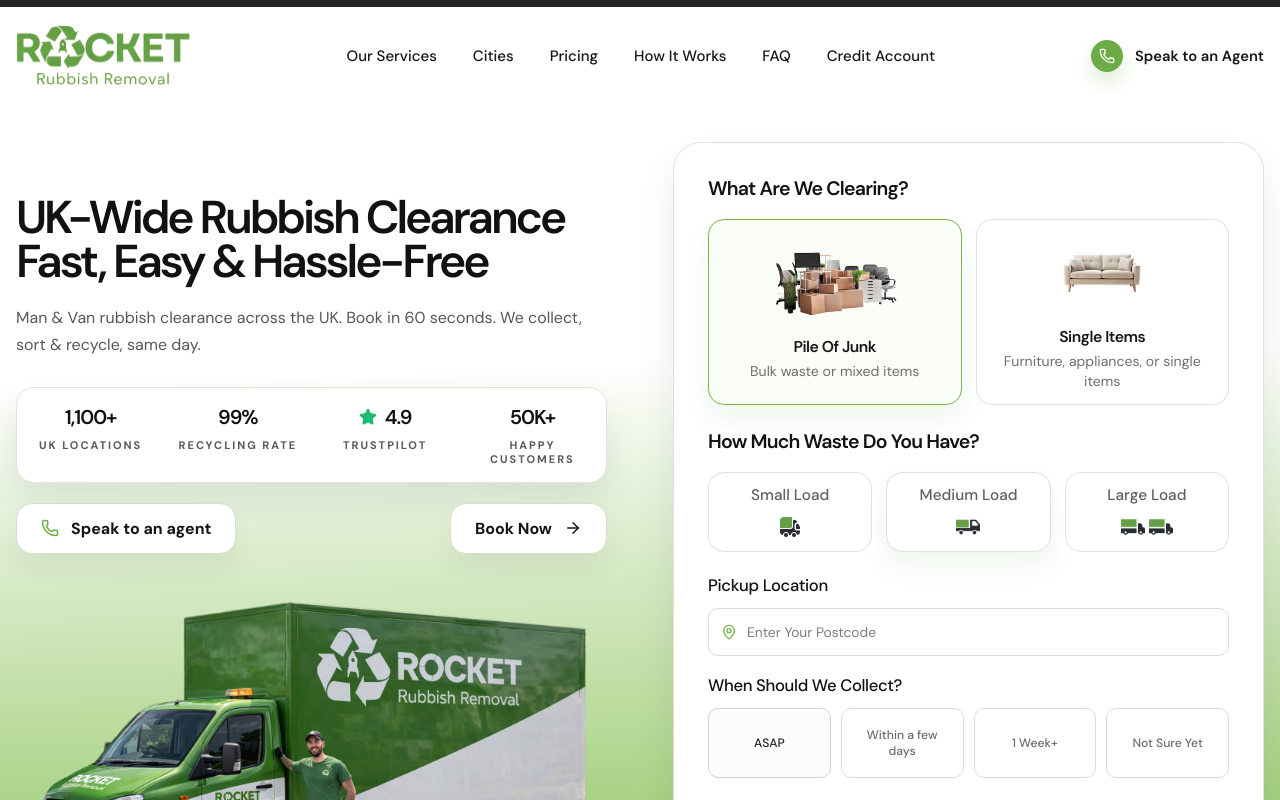
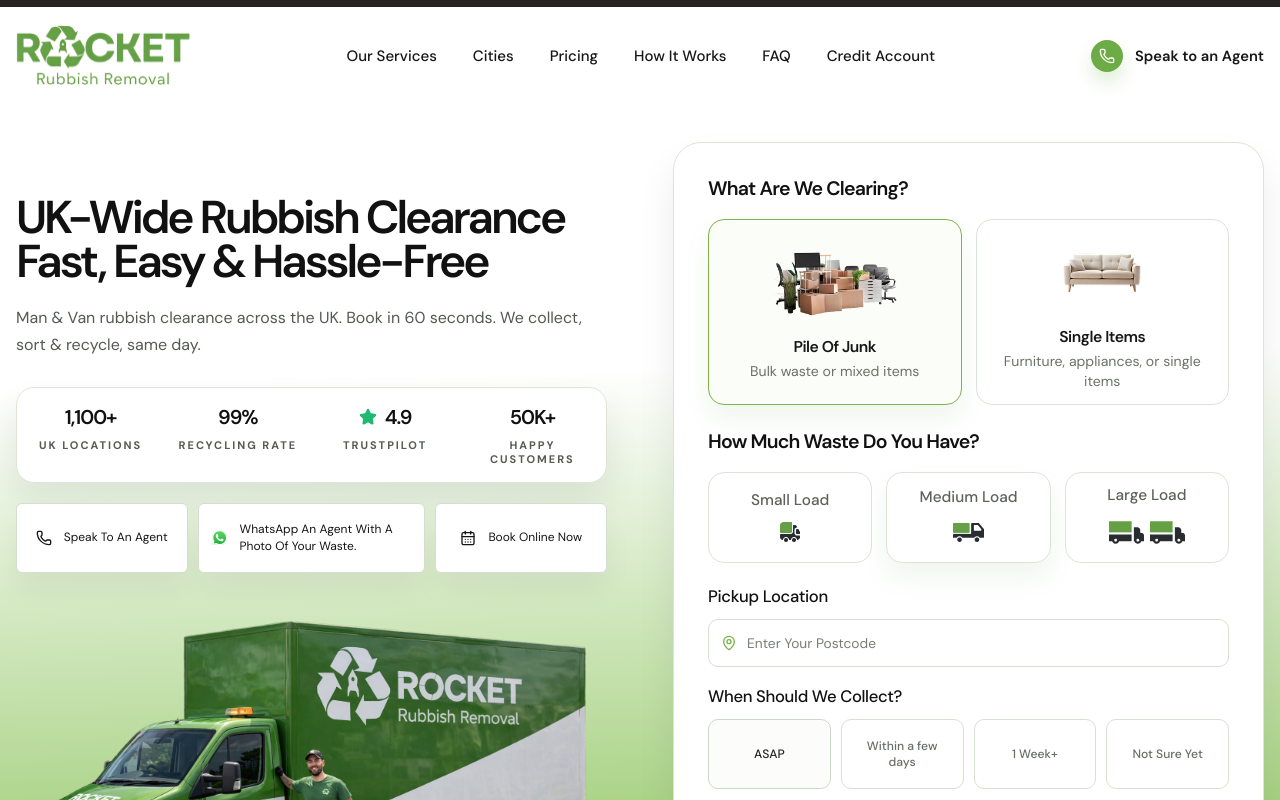
Before and after one commit to rajat-singh1998/Rocket, a React (Vite) app: page / in a window 1280 px wide. Shown: the top 800 px of the page. Built offline with nearby package versions, Linux system fonts and the light colour scheme.

Commit message:
latest commit

```diff
--- a/src/pages/public/HomePage.css
+++ b/src/pages/public/HomePage.css
@@ -86,14 +86,55 @@
 
 .home-hero__actions {
   display: flex;
-  flex-wrap: wrap;
-  gap: 12px;
+  flex-wrap: nowrap;
+  align-items: center;
+  gap: 10px;
   margin-top: 20px;
-  justify-content: space-between;
 }
 
 .home-hero__action-link {
-  width: auto;
+  min-height: 42px;
+  border-radius: 4px;
+  padding: 10px 16px;
+  font-size: 13px;
+  font-weight: 500;
+  line-height: 1.35;
+  box-shadow: none;
+}
+
+.home-hero__action-link span {
+  display: inline-block;
+}
+
+.home-hero__action-link--whatsapp {
+  min-width: 184px;
+  padding-inline: 18px;
+}
+
+.home-hero__action-link--dark {
+  border-color: #1f1f1f;
+  background: #1f1f1f;
+  color: #ffffff;
+}
+
+.home-hero__action-icon,
+.home-hero__action-whatsapp-icon {
+  flex-shrink: 0;
+}
+
+.home-hero__action-whatsapp-icon {
+  width: 16px;
+  height: 16px;
+}
+
+.home-hero__action-link:hover {
+  border-color: #111111;
+  background: #111111;
+  color: #ffffff;
+}
+
+.home-hero__action-link:hover .home-hero__action-icon {
+  color: #ffffff;
 }
 
 .banner_image {
@@ -197,7 +238,23 @@
   line-height: 1.45;
   text-align: center;
 }
-
+.home-feature-card:hover , .home-step-card:hover {
+    background: #68A048;
+}
+.home-feature-card:hover h3 , .home-feature-card:hover p , .home-step-card:hover * {
+    color: #fff;
+}
+.home-hero__actions a {
+    flex-basis: 30%;
+    max-width: 30%;
+    min-height: 70px;
+}
+.home-step-card:hover .home-step-card__icon-image{
+  filter: brightness(4.5);
+}
+.home-hero__actions > a:nth-child(2) {flex-basis: 40%;max-width: 40%;
+padding: 0px 13px;
+}
 .home-quote-form__load-grid {
   display: grid;
   grid-template-columns: repeat(3, minmax(0, 1fr));
@@ -243,11 +300,12 @@
 
 .home-load-card__truck--medium {
   width: 92px;
-  height: 31px;
+  height: 31px !important;
 }
 
 .home-load-card__truck--large {
   width: 122px;
+  height: 35px !important;
 }
 
 .home-quote-form__details {
@@ -360,7 +418,7 @@
   display: flex;
   width: max-content;
   animation: homeTickerScroll 28s linear infinite;
-  padding: 10px 24px;
+  padding: 16px 24px;
 }
 
 .home-ticker__item {
@@ -380,6 +438,8 @@
 .home-ticker__icon {
   color: #78b33f;
   flex-shrink: 0;
+      width: 20px;
+    height: 20px;
 }
 
 .home-services,
@@ -989,7 +1049,7 @@
 }
 
 .home-coverage__locations-title {
-  margin: 18px 0 0;
+  margin: 32px 0 20px;
   color: rgba(133, 201, 67, 0.9);
   font-size: 0.78rem;
   font-weight: 700;
@@ -1174,7 +1234,7 @@
 
 .home-pricing-card__list {
   display: grid;
-  gap: 12px;
+  gap: 3px;
   margin: 28px 0 0;
   padding: 0;
   list-style: none;
@@ -1182,7 +1242,7 @@
 
 .home-pricing-card__list-item {
   display: flex;
-  align-items: flex-start;
+  align-items: center;
   gap: 12px;
   font-size: 1rem;
   line-height: 1.75;
@@ -1193,12 +1253,15 @@
     align-items: center;
     gap: 12px;
     margin-top: 18px;
-  border-radius: 999px;
+    border-radius: 10px;
     background: var(--color-brand);
     color: #ffffff;
-  padding: 14px 24px;
+    padding: 16px 24px;
     font-size: 1rem;
     font-weight: 700;
+    width: 100%;
+    text-align: center;
+    justify-content: center;
 }
 
 .home-pricing-card__button--featured {
--- a/src/pages/public/HomePage.jsx
+++ b/src/pages/public/HomePage.jsx
@@ -349,12 +349,16 @@ export default function HomePage() {
 
               <div className="home-hero__actions">
                 <a href={bookingLinks.phone} className="outline-button home-hero__action-link">
-                  <Phone size={18} color="var(--color-brand)" />
-                  Speak to an agent
+                  <Phone size={16} className="home-hero__action-icon" />
+                  <span>Speak To An Agent</span>
                 </a>
-                <a href={bookingLinks.bookNow} className="outline-button">
-                  Book Now
-                  <ArrowRight size={18} />
+                <a href={bookingLinks.whatsapp} className="outline-button home-hero__action-link home-hero__action-link--whatsapp">
+                  <img src="/images/rocket/logos_whatsapp-icon.svg" alt="" className="home-hero__action-whatsapp-icon" />
+                  <span>WhatsApp An Agent With A Photo Of Your Waste.</span>
+                </a>
+                <a href={bookingLinks.bookNow} className="outline-button home-hero__action-link home-hero__action-link--dark">
+                  <CalendarDays size={16} className="home-hero__action-icon" />
+                  <span>Book Online Now</span>
                 </a>
               </div>
               <div className="banner_image">
--- a/src/styles/global.css
+++ b/src/styles/global.css
@@ -91,10 +91,10 @@ summary::-webkit-details-marker {
   align-items: center;
   justify-content: center;
   gap: 12px;
-  border-radius: 16px;
-  padding: 14px 24px;
-  font-size: 1rem;
-  font-weight: 700;
+  border-radius: 6px;
+  padding: 17px;
+  font-size: 12px;
+  font-weight: 400;
   transition: 0.2s ease;
 }
 
```
Also changed, not shown: public/images/rocket/logos_whatsapp-icon.svg (added). Lines whose indentation alone changed are shown as unchanged.
